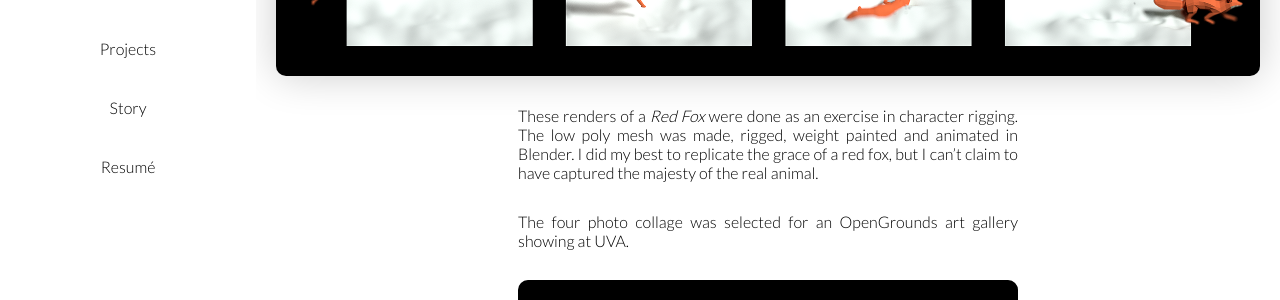
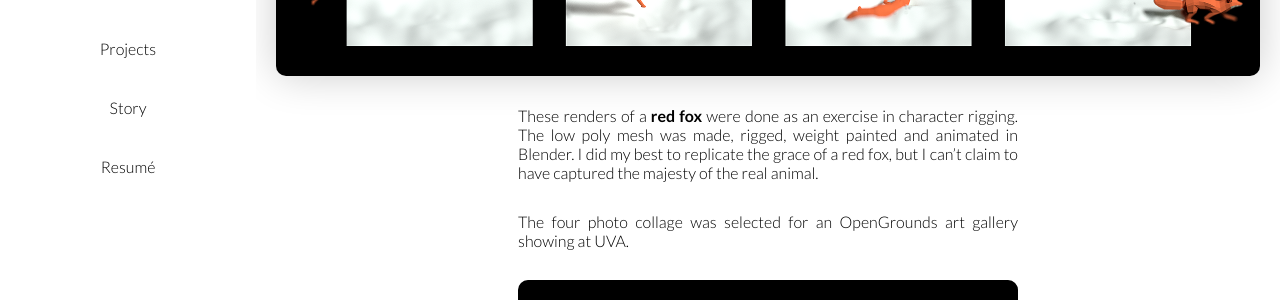
Before and after one commit to attharmirza/SittingHunWebsite, a Jekyll site: the page built from _projects/red-fox.markdown, in a window 1280 px wide and 900 px high. Shown: the part 200-500 px from the top of the window. Built offline with Jekyll 4.4.1, drawn with Linux system fonts in a browser that asks for light colours; some web fonts are replaced.

Commit message:
Updated Red Fox

```diff
--- a/_projects/red-fox.markdown
+++ b/_projects/red-fox.markdown
@@ -25,6 +25,6 @@ info:
   style: Float
 ---
 
-These renders of a *Red Fox* were done as an exercise in character rigging. The low poly mesh was made, rigged, weight painted and animated in Blender. I did my best to replicate the grace of a red fox, but I can't claim to have captured the majesty of the real animal.
+These renders of a **red fox** were done as an exercise in character rigging. The low poly mesh was made, rigged, weight painted and animated in Blender. I did my best to replicate the grace of a red fox, but I can't claim to have captured the majesty of the real animal.
 
 The four photo collage was selected for an OpenGrounds art gallery showing at UVA.
```
